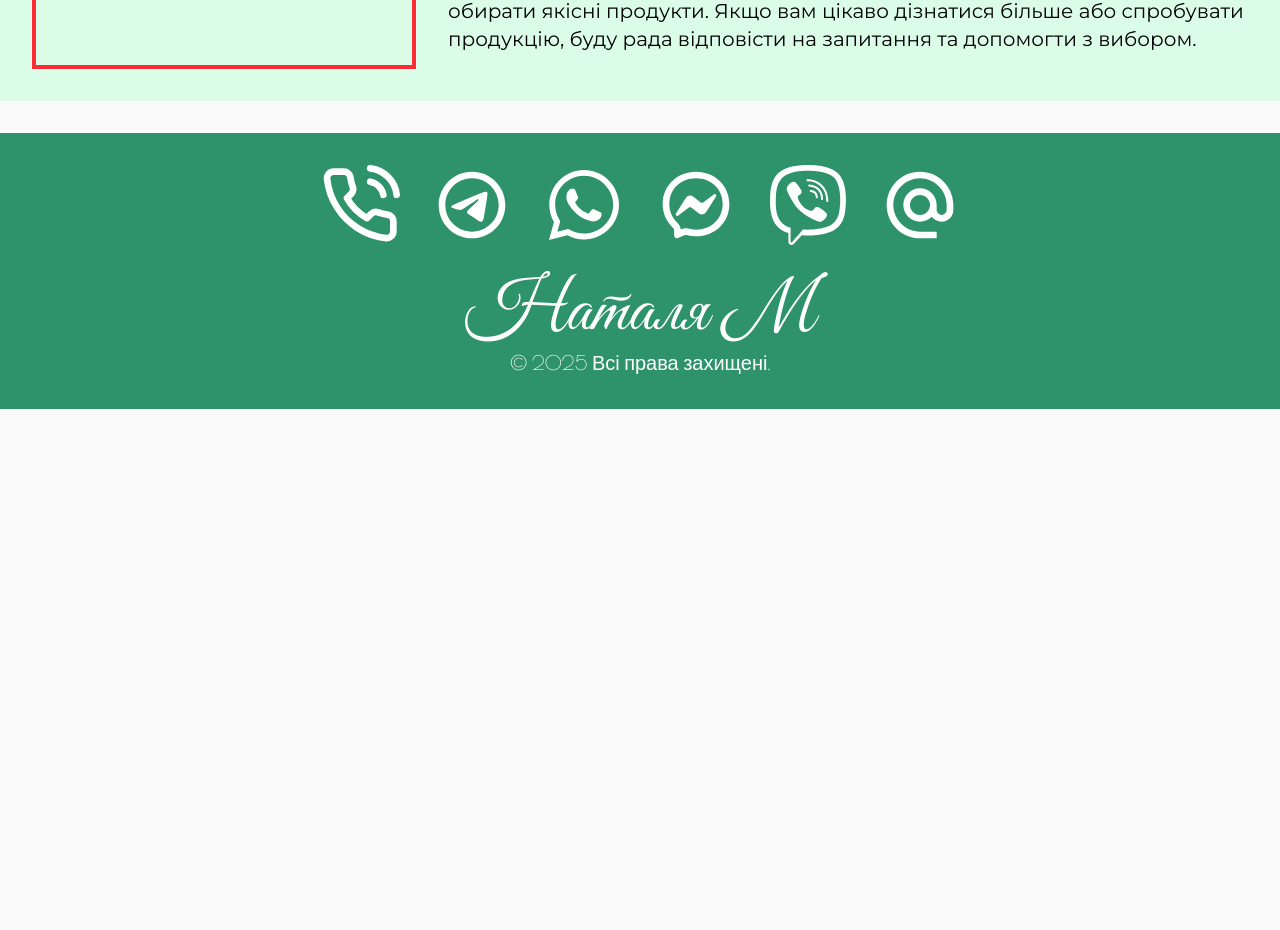
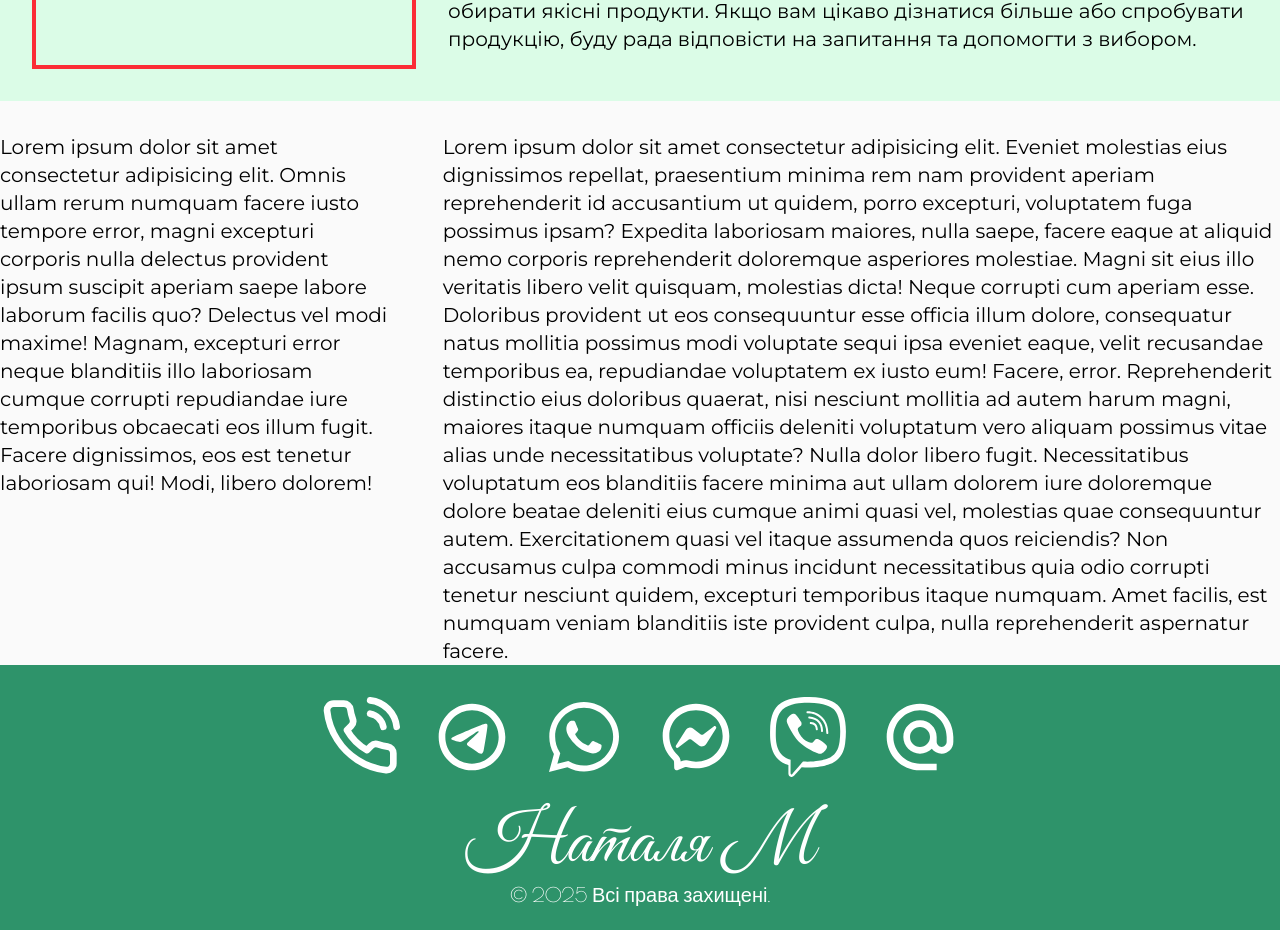
Before and after one commit to oleksandrmaliy/Forever, a React (Vite) app: page / in a window 1280 px wide. Shown: the part 1151-2081 px from the top of the page. Before the commit the page ends 1560 px from the top, so only its background shows below. Built offline with nearby package versions, Linux system fonts and the light colour scheme.

Commit message:
test grid

```diff
--- a/src/components/heroBlock.jsx
+++ b/src/components/heroBlock.jsx
@@ -28,6 +28,8 @@ const HeroBlock = () => {
   // };
 
   return (
+    <>
+      {" "}
       <div
         // id="hero"
         className="mb-4 grid bg-green-100 p-4 sm:mb-5 sm:p-5 md:mb-6 md:grid-cols-3 md:gap-6 md:p-6 lg:mb-7 lg:gap-7 lg:p-7 xl:mb-8 xl:gap-8 xl:p-8"
@@ -56,23 +58,23 @@ const HeroBlock = () => {
                 <p className="indent-14">
                   Коли я вперше познайомилася з продукцією Forever, мене вразила
                   її якість і натуральний склад. Я зрозуміла, що хочу не просто
-                користуватися нею сама, а й ділитися цими унікальними продуктами
-                з іншими. Так і почався мій шлях у бізнесі, який відкрив переді
-                мною безліч можливостей.
+                  користуватися нею сама, а й ділитися цими унікальними
+                  продуктами з іншими. Так і почався мій шлях у бізнесі, який
+                  відкрив переді мною безліч можливостей.
                 </p>
                 <p className="indent-14">
                   Сьогодні я з упевненістю можу сказати, що Forever – це більше,
-                ніж просто продукція. Це стиль життя, це можливість піклуватися
-                про своє здоров’я, виглядати чудово та почуватися енергійною
-                кожного дня. Крім того, це шанс для кожного, хто хоче змінити
-                своє життя та знайти фінансову незалежність.
+                  ніж просто продукція. Це стиль життя, це можливість
+                  піклуватися про своє здоров’я, виглядати чудово та почуватися
+                  енергійною кожного дня. Крім того, це шанс для кожного, хто
+                  хоче змінити своє життя та знайти фінансову незалежність.
                 </p>
                 <p className="indent-14">
-                Якщо ви хочете спробувати якісну продукцію Forever або дізнатися
-                більше про можливості, які вона відкриває, буду рада допомогти
-                вам підібрати ідеальний варіант саме для вас. Напишіть мені – з
-                радістю поділюся своїм досвідом та підкажу найкраще рішення для
-                ваших потреб!
+                  Якщо ви хочете спробувати якісну продукцію Forever або
+                  дізнатися більше про можливості, які вона відкриває, буду рада
+                  допомогти вам підібрати ідеальний варіант саме для вас.
+                  Напишіть мені – з радістю поділюся своїм досвідом та підкажу
+                  найкраще рішення для ваших потреб!
                 </p>
                 <br />
                 <p className="mb-4 indent-14">
@@ -81,14 +83,15 @@ const HeroBlock = () => {
                 <p className="indent-14">
                   Мене звати Наталя, і я підприємець компанії Forever. Два роки
                   тому я вирішила розпочати власну справу, яка дозволяє мені
-                поєднувати якісні продукти для здоров’я та можливість розвитку.
+                  поєднувати якісні продукти для здоров’я та можливість
+                  розвитку.
                 </p>
                 <p className="indent-14">
-                Продукція Forever привернула мою увагу своїм натуральним складом
-                і високими стандартами якості. Я спробувала її сама,
+                  Продукція Forever привернула мою увагу своїм натуральним
+                  складом і високими стандартами якості. Я спробувала її сама,
                   переконалася в результатах і вирішила поділитися цим з іншими.
-                Так я прийшла до бізнесу, який став для мене не лише роботою, а
-                й способом зробити щось корисне для людей.
+                  Так я прийшла до бізнесу, який став для мене не лише роботою,
+                  а й способом зробити щось корисне для людей.
                 </p>
                 <p className="indent-14">
                   Forever – це можливість підтримувати здоров’я, доглядати за
@@ -121,6 +124,46 @@ const HeroBlock = () => {
       </div> */}
         </div>
       </div>
+      <div className="grid grid-cols-1 gap-12 md:grid-cols-3">
+        <div>
+          <p>
+            Lorem ipsum dolor sit amet consectetur adipisicing elit. Omnis ullam
+            rerum numquam facere iusto tempore error, magni excepturi corporis
+            nulla delectus provident ipsum suscipit aperiam saepe labore laborum
+            facilis quo? Delectus vel modi maxime! Magnam, excepturi error neque
+            blanditiis illo laboriosam cumque corrupti repudiandae iure
+            temporibus obcaecati eos illum fugit. Facere dignissimos, eos est
+            tenetur laboriosam qui! Modi, libero dolorem!
+          </p>
+        </div>
+        <div className="md:col-span-2">
+          <p>
+            Lorem ipsum dolor sit amet consectetur adipisicing elit. Eveniet
+            molestias eius dignissimos repellat, praesentium minima rem nam
+            provident aperiam reprehenderit id accusantium ut quidem, porro
+            excepturi, voluptatem fuga possimus ipsam? Expedita laboriosam
+            maiores, nulla saepe, facere eaque at aliquid nemo corporis
+            reprehenderit doloremque asperiores molestiae. Magni sit eius illo
+            veritatis libero velit quisquam, molestias dicta! Neque corrupti cum
+            aperiam esse. Doloribus provident ut eos consequuntur esse officia
+            illum dolore, consequatur natus mollitia possimus modi voluptate
+            sequi ipsa eveniet eaque, velit recusandae temporibus ea,
+            repudiandae voluptatem ex iusto eum! Facere, error. Reprehenderit
+            distinctio eius doloribus quaerat, nisi nesciunt mollitia ad autem
+            harum magni, maiores itaque numquam officiis deleniti voluptatum
+            vero aliquam possimus vitae alias unde necessitatibus voluptate?
+            Nulla dolor libero fugit. Necessitatibus voluptatum eos blanditiis
+            facere minima aut ullam dolorem iure doloremque dolore beatae
+            deleniti eius cumque animi quasi vel, molestias quae consequuntur
+            autem. Exercitationem quasi vel itaque assumenda quos reiciendis?
+            Non accusamus culpa commodi minus incidunt necessitatibus quia odio
+            corrupti tenetur nesciunt quidem, excepturi temporibus itaque
+            numquam. Amet facilis, est numquam veniam blanditiis iste provident
+            culpa, nulla reprehenderit aspernatur facere.
+          </p>
+        </div>
+      </div>
+    </>
   );
 };
 
```
Lines whose indentation alone changed are shown as unchanged.
